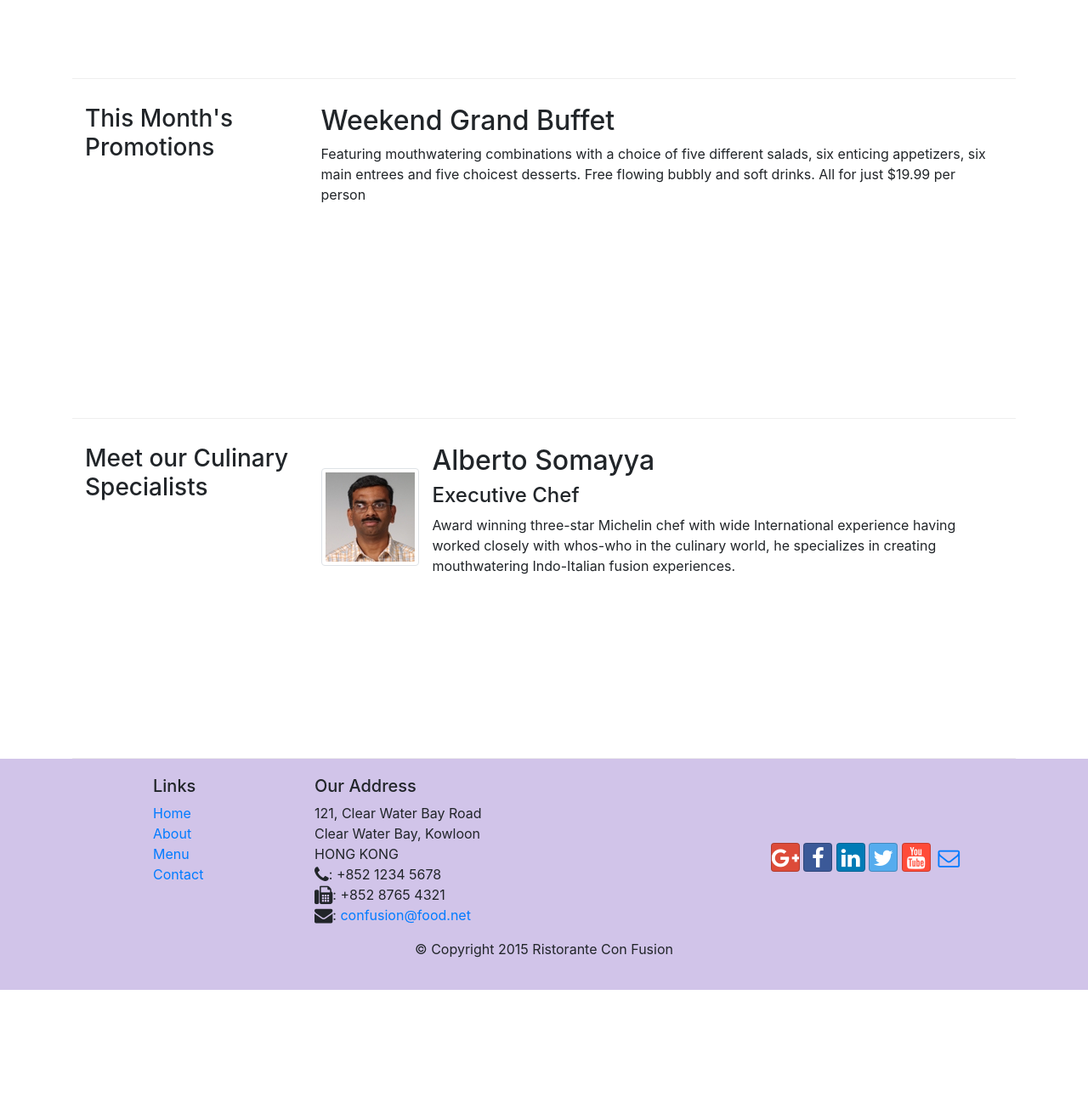
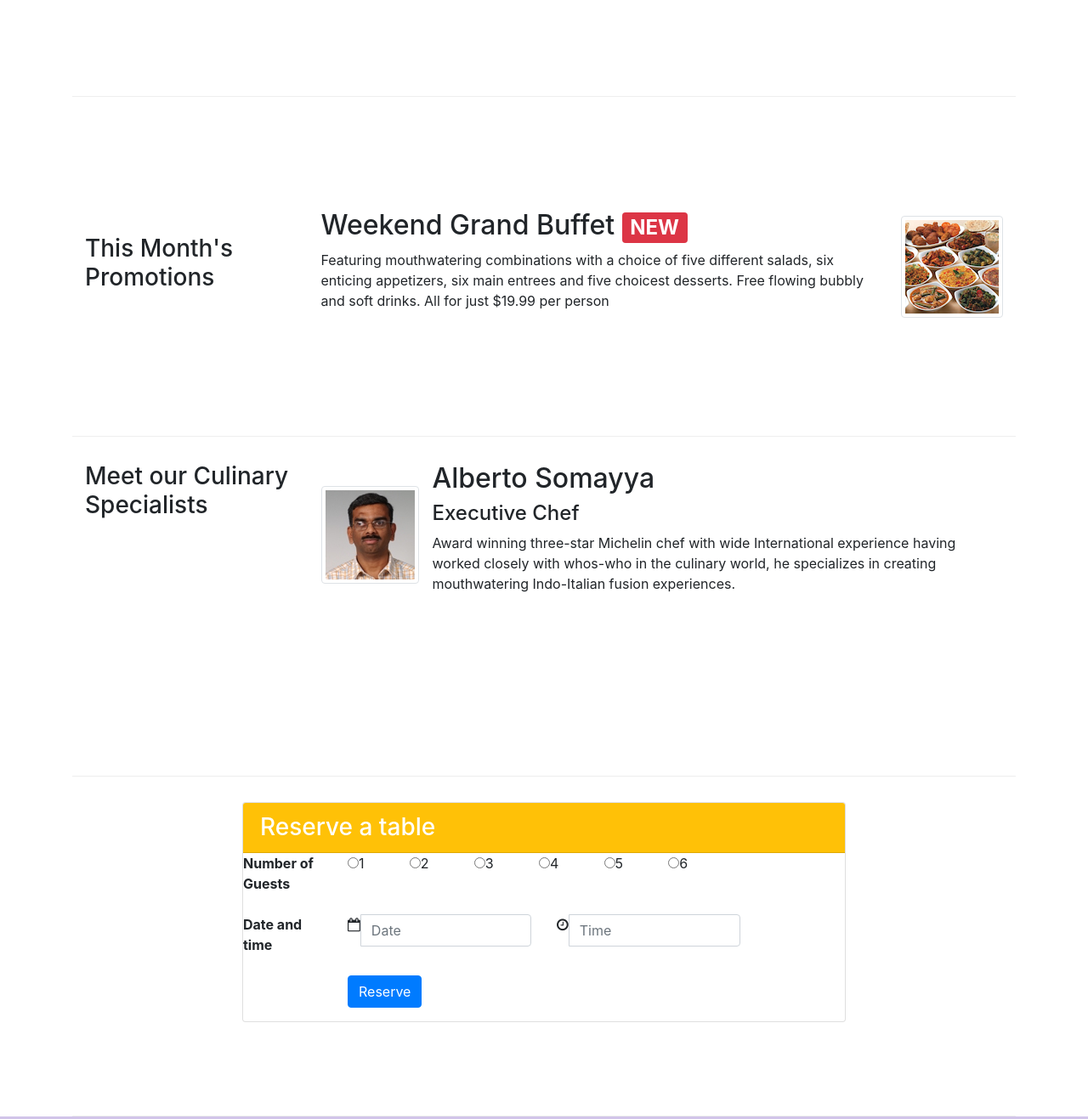
Before and after one commit to MaximilianoRolon/bootstrap, a website: page index.html in a window 1280 px wide. Shown: the part 620-1937 px from the top of the page at 85% size. Before the commit the page ends 1785 px from the top, so only its background shows below. Drawn offline with nearby package versions, Linux system fonts and the light colour scheme.

Commit message:
Second Assignment Completed

```diff
--- a/index.html
+++ b/index.html
@@ -35,12 +35,17 @@
     <header class="jumbotron">
         <div class="container">
             <div class="row row-header">
-                <div class="col-12 col-sm-8">
+                <div class="col-12 col-sm-6">
                     <h1>Ristorante con Fusion</h1>
                     <p>We take inspiration from the World's best cuisines, and create a unique fusion experience. Our lipsmacking creations will tickle your culinary senses!</p>
                 </div>
-                <div class="col col-sm align-self-center">
+                <div class="col-12 col-sm-3 align-self-center">
                     <img src="img/logo.png" class="img-fluid">
+                </div>
+                <div class="col-12 col-sm-3 align-self-center">
+                    <a href="#reserveform" type="button" class="btn btn-warning btn-sm btn-block">
+                        Reserve
+                    </a>
                 </div>
             </div>
         </div>
@@ -56,20 +61,26 @@
                     <img class="d-flex mr-3 img-thumbnail align-self-center" src="img/uthappizza.png" alt="uthappizza">
                     <div class="media-body">
                         <h2 class="mt-0">Uthappizza <span class="badge badge-danger">HOT </span> <span class="badge badge-pill badge-default"> $4.99</span></h2>
-                        <p>A unique combination of Indian Uthappam (pancake) and Italian pizza, topped with Cerignola olives, ripe vine cherry tomatoes, Vidalia onion, Guntur chillies and Buffalo Paneer.</p>
+                        <p class="hidden-xs-down">A unique combination of Indian Uthappam (pancake) and Italian pizza, topped with Cerignola olives, ripe vine cherry tomatoes, Vidalia onion, Guntur chillies and Buffalo Paneer.</p>
                     </div>
                 </div>
             </div>
         </div>
 
 
-        <div class="row row-content">
+        <div class="row row-content align-items-center">
             <div class="col-sm-4 col-md-3">
                 <h3>This Month's Promotions</h3>
             </div>
             <div class="col-sm col-md">
-                <h2>Weekend Grand Buffet</h2>
-                <p>Featuring mouthwatering combinations with a choice of five different salads, six enticing appetizers, six main entrees and five choicest desserts. Free flowing bubbly and soft drinks. All for just $19.99 per person </p>
+                <div class="media">
+                    <div class="media-body">
+                        <h2 class="mt-0">Weekend Grand Buffet <span class="badge badge-danger">NEW </span></h2>
+                        <p class="hidden-xs-down">Featuring mouthwatering combinations with a choice of five different salads, six enticing appetizers,
+                            six main entrees and five choicest desserts. Free flowing bubbly and soft drinks. All for just $19.99 per person</p>
+                    </div>
+                    <img class="d-flex ml-3 img-thumbnail align-self-center" src="img/buffet.png" alt="buffet">
+                </div>
             </div>
         </div>
 
@@ -83,7 +94,53 @@
                     <div class="media-body">
                         <h2>Alberto Somayya</h2>
                         <h4>Executive Chef</h4>
-                        <p>Award winning three-star Michelin chef with wide International experience having worked closely with whos-who in the culinary world, he specializes in creating mouthwatering Indo-Italian fusion experiences. </p>
+                        <p class="hidden-xs-down">Award winning three-star Michelin chef with wide International experience having worked closely with whos-who in the culinary world, he specializes in creating mouthwatering Indo-Italian fusion experiences. </p>
+                    </div>
+                </div>
+            </div>
+        </div>
+        <div class="row row-content">
+            <div class="col-12 offset-sm-2 col-sm-8">
+                <div class="card">
+                    <h3 class="card-header bg-warning text-white">Reserve a table</h3>
+                    <div class="card-block">
+                        <form id="reserveform">
+                            <div class="form-group row">
+                                <div class="col-12 col-sm-2"><strong>Number of Guests</strong></div>
+                                <div class="col-12 mt-2 mt-sm-0 col-sm-10">
+                                    <label class="radio-inline"><input type="radio" name="optradio1">1</label>
+                                    <label class="radio-inline offset-1"><input type="radio" name="optradio2">2</label>
+                                    <label class="radio-inline offset-1"><input type="radio" name="optradio3">3</label>
+                                    <label class="radio-inline offset-1"><input type="radio" name="optradio4">4</label>
+                                    <label class="radio-inline offset-1"><input type="radio" name="optradio5">5</label>
+                                    <label class="radio-inline offset-1"><input type="radio" name="optradio6">6</label>
+                                </div>
+                            </div>
+                            <div class="form-group row mt-4">
+                                <div class="col-12 col-sm-2"><strong>Date and time</strong></div>
+                                <div class="col-12 col-sm-4">
+                                    <div class="input-group">
+                                        <div class="input-group-addon"><i class="fa fa-calendar-o"></i></div>
+                                        <input type="text" class="form-control" id="date" name="date"
+                                            placeholder="Date">
+                                    </div>
+                                </div>
+                                <div class="col-12 col-sm-4">
+                                    <div class="input-group">
+                                        <div class="input-group-addon"><i class="fa fa-clock-o"></i></div>
+                                        <input type="text" class="form-control" id="time" name="time"
+                                        placeholder="Time">
+                                    </div>
+                                </div>
+                            </div>
+                            <div class="form-group row mt-4">
+                                <div class="col-12 offset-2 col-sm-8">
+                                    <button type="submit" class="btn btn-primary">
+                                        Reserve
+                                    </button>
+                                </div>
+                            </div>
+                        </form>
                     </div>
                 </div>
             </div>
```
